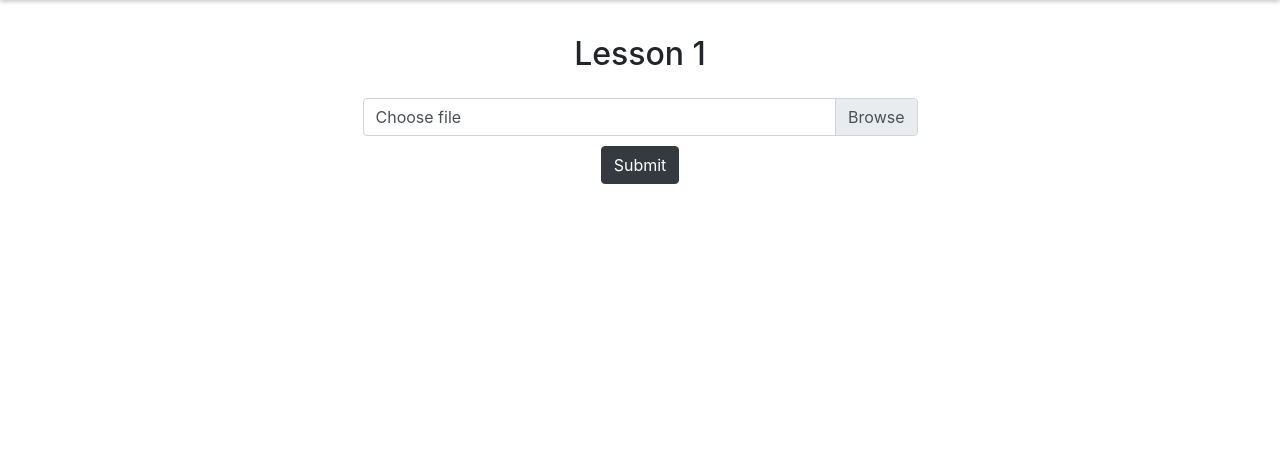
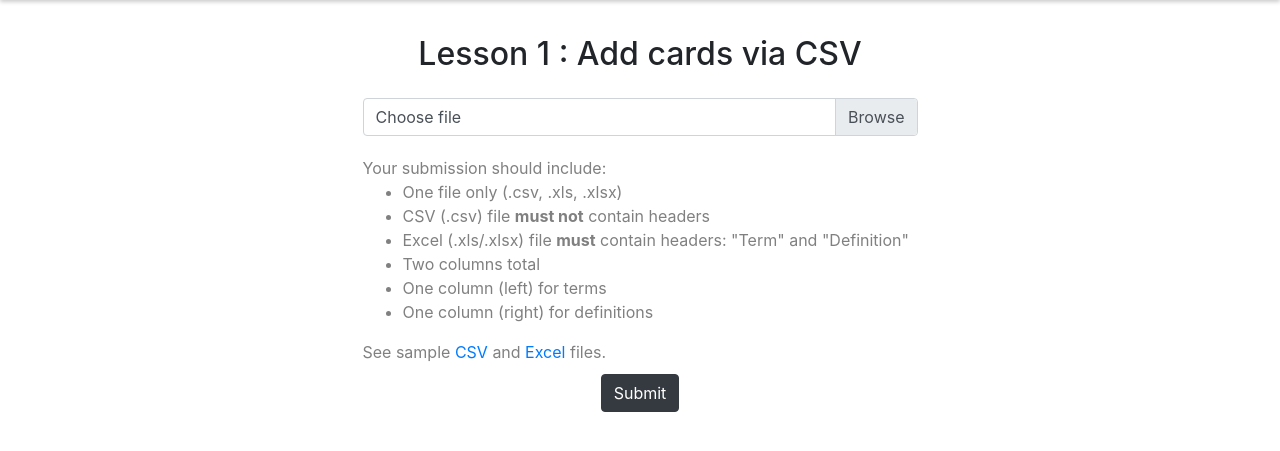
Before and after one commit to dngvbngc/FlashCards, a Django app: page /add-cards-csv/1 in a window 1280 px wide. Shown: the part 56-507 px from the top of the page. Run offline with Django 3.2, Linux system fonts and the light colour scheme; data comes from the database, SQL or seed files in the repository; both versions use the stored data as it was after the commit.

Commit message:
Implemented add cards via CSV/Excel

```diff
--- /dev/null
+++ b/flashcards/static/flashcards/sample.csv
@@ -0,0 +1,2 @@
+我,I/me
+你,you
--- a/flashcards/static/flashcards/styles.css
+++ b/flashcards/static/flashcards/styles.css
@@ -67,6 +67,6 @@ form {
     margin-top: 10px;
 }
 
-.custom-file-label {
+.left {
     text-align: left;
 }
--- a/flashcards/templates/flashcards/add-cards-csv.html
+++ b/flashcards/templates/flashcards/add-cards-csv.html
@@ -1,4 +1,5 @@
 {% extends "flashcards/layout.html" %}
+{% load static %}
 
 {% block body %}
     {% if message %}
@@ -9,12 +10,24 @@
     {% endif %}
 
     <div class="container">
-        <h2>{{ set.name }}</h2>
-        <form method="POST">
+        <h2>{{ set.name }}: Add cards via CSV</h2>
+        <form method="POST" enctype="multipart/form-data">
             {% csrf_token %}
             <div class="custom-file">
-                <input type="file" accept=".csv" class="custom-file-input" id="customFile" name="file">
-                <label class="custom-file-label" for="customFile">Choose file</label>
+                <input type="file" accept=".xlsx, .xls, .csv" class="custom-file-input" id="customFile" name="file">
+                <label class="custom-file-label left" for="customFile">Choose file</label>
+            </div>
+            <div class="form-footer left">
+                Your submission should include:
+                <ul>
+                    <li>One file only (.csv, .xls, .xlsx)</li>
+                    <li>CSV (.csv) file <strong>must not</strong> contain headers</li>
+                    <li>Excel (.xls/.xlsx) file <strong>must</strong> contain headers: "Term" and "Definition"</li>
+                    <li>Two columns total</li>
+                    <li>One column (left) for terms</li>
+                    <li>One column (right) for definitions</li>
+                </ul>
+                See sample <a href="{% static 'flashcards/sample.csv' %}" download>CSV</a> and <a href="{% static 'flashcards/sample.xlsx' %}" download>Excel</a> files.
             </div>
             <div>
                 <button class="btn btn-dark csv-submit-button" type="submit">Submit</button>
--- a/flashcards/views.py
+++ b/flashcards/views.py
@@ -5,6 +5,10 @@ from django.shortcuts import render
 from django.urls import reverse
 
 from .models import User, Set, Card
+
+import csv
+import pandas as pd
+import io
 
 def index(request):
     return render(request, "flashcards/index.html")
@@ -52,16 +56,64 @@ def make_set(request):
 def add_cards_csv(request, set_id):
     set = Set.objects.filter(pk=set_id).first()
     message = None
+
     if request.method == "POST":
-        file = request.POST["file"]
+        file = request.FILES.get("file")
         if file:
-            message = "One file detected."
+            file_name = file.name
+            # Handle CSV file
+            if file_name.endswith('.csv'):
+                file = file.read().decode('utf-8')
+                csv_reader = csv.reader(file.splitlines(), delimiter=',')
+                for row in csv_reader:
+                    if len(row) != 2:
+                        message = "2 columns needed for each row. Only {l} row(s) detected. Please re-format your file and try again".format(l=len(row))
+                        return render(request, "flashcards/add-cards-csv.html", {
+                            "set": set,
+                            "message": message
+                        })
+                    term, definition = row[0], row[1]
+                    if term and definition:
+                        new_card = Card(
+                            set=set,
+                            term=term,
+                            definition=definition
+                        )
+                        new_card.save()
+                return HttpResponseRedirect(reverse("sets"))
+
+            elif file_name.endswith('.xlsx') or file_name.endswith('.xls'):
+            # Handle Excel file
+                if file_name.endswith('.xlsx'):
+                    df = pd.read_excel(file, engine='openpyxl')
+                else:
+                    df = pd.read_excel(file, engine='xlrd')
+                if 'Term' in df.columns and 'Definition' in df.columns:
+                    for index, row in df.iterrows():
+                        # The excel file must have two columns name Term and Definition
+                        term, definition = row['Term'], row['Definition']
+                        if term and definition:
+                            new_card = Card(
+                                set=set,
+                                term=term,
+                                definition=definition
+                            )
+                            new_card.save()
+                    return HttpResponseRedirect(reverse("sets"))
+                else:
+                    message = "Excel file does not follow correct format."
+
+            else:
+                message = "Unsupported file format."
+
         else:
             message = "No files detected."
+
         return render(request, "flashcards/add-cards-csv.html", {
             "set": set,
             "message": message
         })
+
     return render(request, "flashcards/add-cards-csv.html", {
         "set": set,
         "message": message
```
Also changed, not shown: db.sqlite3, 1 other file.
